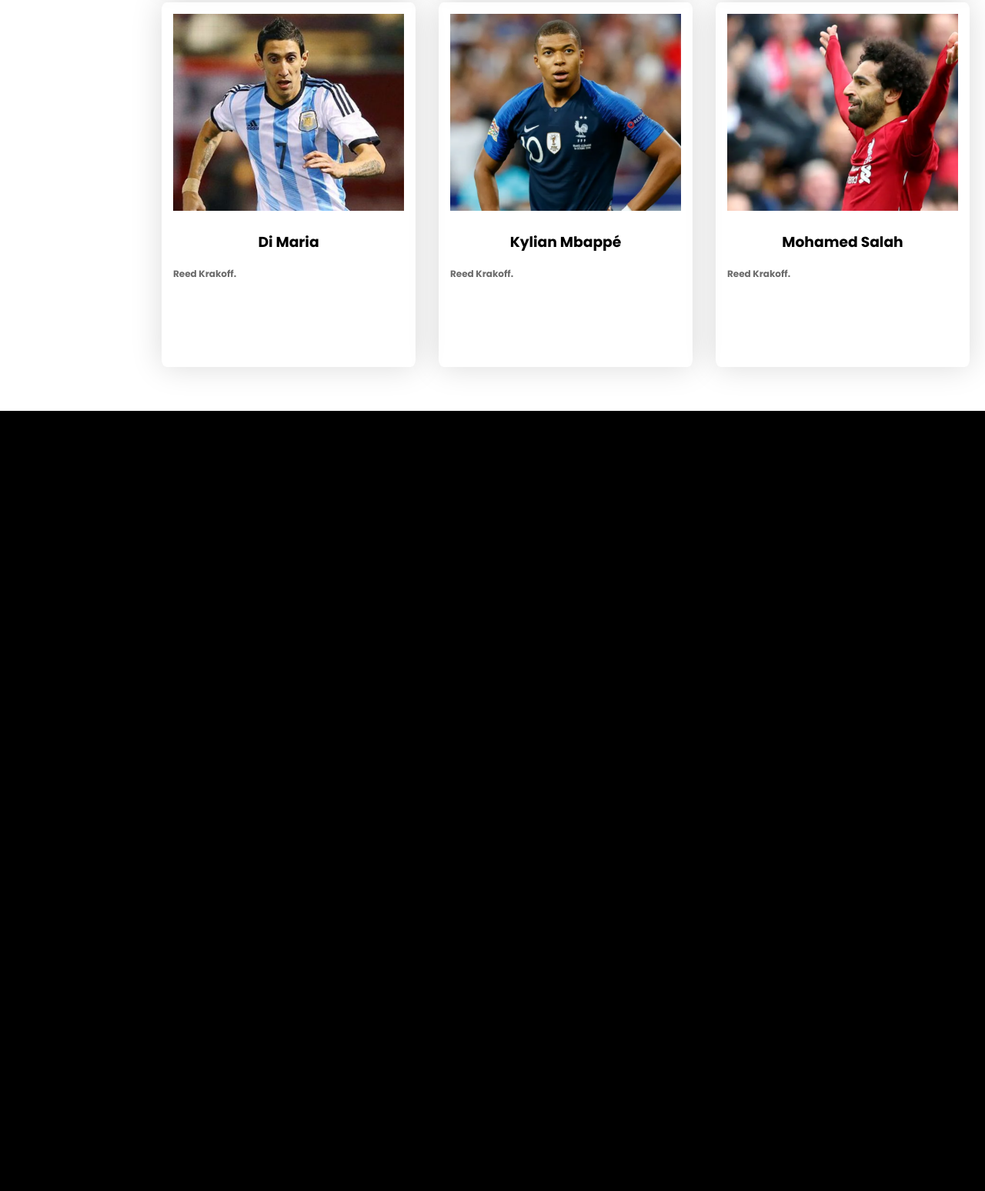
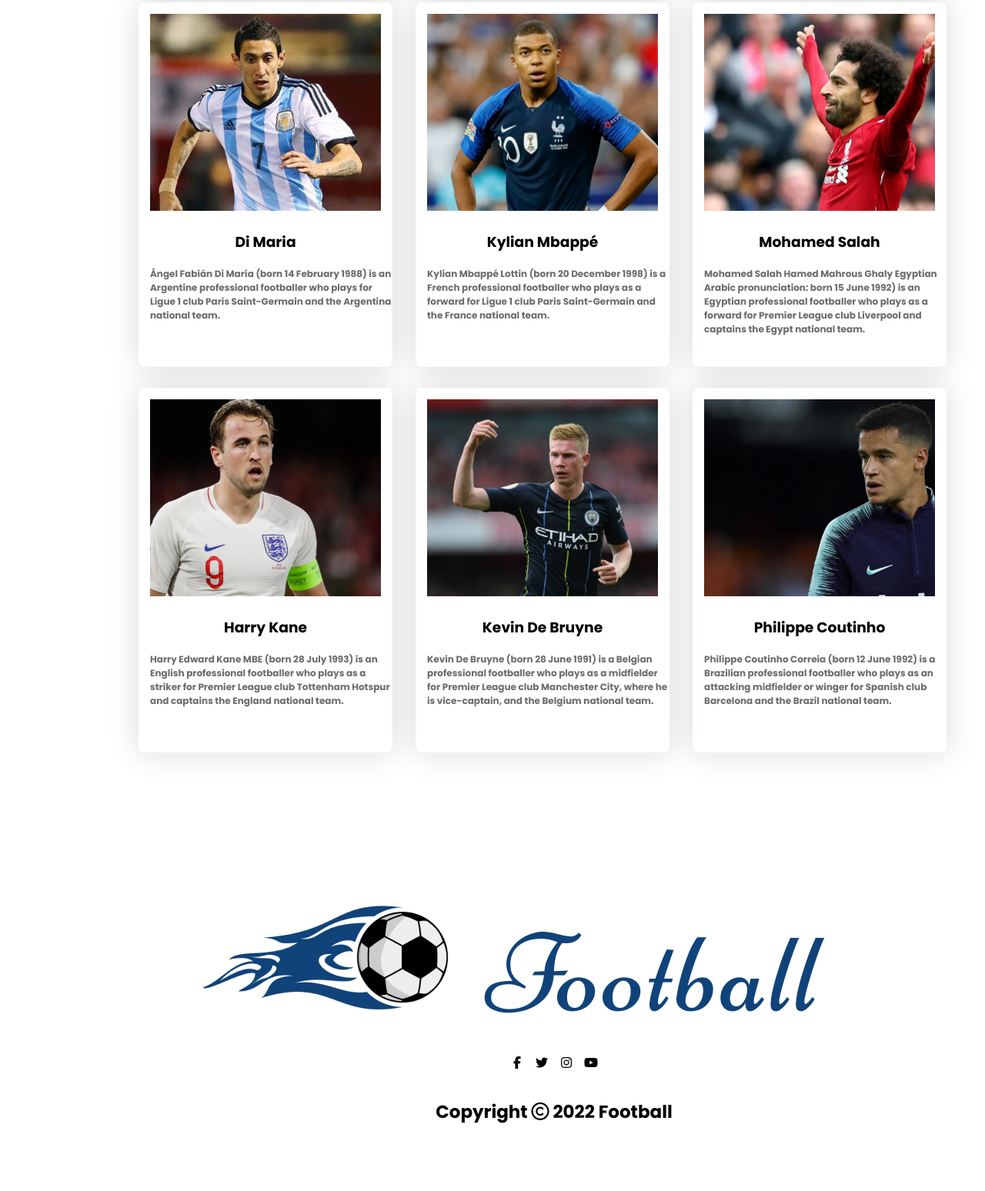
Before and after one commit to sojibdebnath/Assignment-2, a plain HTML site: page index.html in a window 1280 px wide. Shown: the part 1776-3324 px from the top of the page at 77% size. Before the commit the page ends 2310 px from the top, so only its background shows below. Drawn offline with Linux system fonts and the light colour scheme.

Commit message:
second add

```diff
--- a/index.html
+++ b/index.html
@@ -81,7 +81,8 @@
                     </div>
                     <div class="player-detail">
                         <h3 class="player-title">Paulo Dybala</h3>
-                        <p class="player-author">Reed Krakoff.</p>
+                        <p class="player-author">Paulo Exequiel Dybala is an Argentine professional footballer who plays
+                            as a forward for Serie A club Juventus and the Argentina national team.</p>
 
                     </div>
                 </div>
@@ -91,7 +92,10 @@
                     </div>
                     <div class="player-detail">
                         <h3 class="player-title">Mesut Ozil </h3>
-                        <p class="player-author">Reed Krakoff.</p>
+                        <p class="player-author">Mesut Özil is a German professional footballer who plays as an
+                            attacking midfielder for Süper Lig club Fenerbahçe. Nicknamed "The Assist King", Özil is
+                            known for his technical skills, creativity, agility, and finesse. He has also played as a
+                            wide midfielder in his career.</p>
 
                     </div>
                 </div>
@@ -101,7 +105,9 @@
                     </div>
                     <div class="player-detail">
                         <h3 class="player-title">Mauro Icardi </h3>
-                        <p class="player-author">Reed Krakoff.</p>
+                        <p class="player-author">Mauro Emanuel Icardi (Spanish pronunciation: [ˈmawɾo emaˈnwel iˈkaɾði];
+                            born 19 February 1993) is an Argentine professional footballer who plays as a striker for
+                            Ligue 1 club Paris Saint-Germain and the Argentina national team.</p>
 
                     </div>
                 </div>
@@ -111,7 +117,9 @@
                     </div>
                     <div class="player-detail">
                         <h3 class="player-title">Di Maria</h3>
-                        <p class="player-author">Reed Krakoff.</p>
+                        <p class="player-author">Ángel Fabián Di María (born 14 February 1988) is an Argentine
+                            professional footballer who plays for Ligue 1 club Paris Saint-Germain and the Argentina
+                            national team.</p>
 
                     </div>
                 </div>
@@ -121,7 +129,9 @@
                     </div>
                     <div class="player-detail">
                         <h3 class="player-title">Kylian Mbappé</h3>
-                        <p class="player-author">Reed Krakoff.</p>
+                        <p class="player-author">Kylian Mbappé Lottin (born 20 December 1998) is a French professional
+                            footballer who plays as a forward for Ligue 1 club Paris Saint-Germain and the France
+                            national team.</p>
 
                     </div>
                 </div>
@@ -131,7 +141,45 @@
                     </div>
                     <div class="player-detail">
                         <h3 class="player-title">Mohamed Salah</h3>
-                        <p class="player-author">Reed Krakoff.</p>
+                        <p class="player-author">Mohamed Salah Hamed Mahrous Ghaly Egyptian Arabic pronunciation: born
+                            15 June 1992) is an Egyptian professional footballer who plays as a forward for Premier
+                            League club Liverpool and captains the Egypt national team. </p>
+
+                    </div>
+                </div>
+                <div class="player">
+                    <div class="player-banner">
+                        <img src="images/players/player-10.png" alt="">
+                    </div>
+                    <div class="player-detail">
+                        <h3 class="player-title">Harry Kane</h3>
+                        <p class="player-author">Harry Edward Kane MBE (born 28 July 1993) is an English professional
+                            footballer who plays as a striker for Premier League club Tottenham Hotspur and captains the
+                            England national team.</p>
+
+                    </div>
+                </div>
+                <div class="player">
+                    <div class="player-banner">
+                        <img src="images/players/player-11.png" alt="">
+                    </div>
+                    <div class="player-detail">
+                        <h3 class="player-title">Kevin De Bruyne</h3>
+                        <p class="player-author">Kevin De Bruyne (born 28 June 1991) is a Belgian professional
+                            footballer who plays as a midfielder for Premier League club Manchester City, where he is
+                            vice-captain, and the Belgium national team.</p>
+
+                    </div>
+                </div>
+                <div class="player">
+                    <div class="player-banner">
+                        <img src="images/players/player-12.png" alt="">
+                    </div>
+                    <div class="player-detail">
+                        <h3 class="player-title">Philippe Coutinho</h3>
+                        <p class="player-author">Philippe Coutinho Correia (born 12 June 1992) is a Brazilian
+                            professional footballer who plays as an attacking midfielder or winger for Spanish club
+                            Barcelona and the Brazil national team.</p>
 
                     </div>
                 </div>
@@ -149,6 +197,24 @@
                     -------------
                         ------------->
     <footer>
+        <div class="footer-adding">
+            <div class="logo-add">
+                <img class="logo" src="images/Logo.png" alt="">
+            </div>
+
+            <div class="icon">
+                <i class="fab fa-facebook-f icon"></i>
+                <i class="fab fa-twitter icon"></i>
+                <i class="fab fa-instagram icon"></i>
+                <i class="fab fa-youtube icon"></i>
+            </div>
+
+
+            <div class="copyright">
+                <p class="text">Copyright <i class="far fa-copyright"></i> 2022 Football</p>
+            </div>
+
+        </div>
 
     </footer>
     <!-----------
--- a/styles/style.css
+++ b/styles/style.css
@@ -40,7 +40,14 @@ body{
     color: white;
     font-weight: 700;
     border-radius: 5px;
+    transition: transform 1s;
 }
+.link-button:hover{
+    display: block;
+    transform: translate(20px);
+
+}
+
 .top-players{
     padding-left: 102px;
 }
@@ -55,8 +62,8 @@ body{
 
 .container{
     background-color: #FFFFFF;
-    width: 1380px;
-    padding: 30px;
+    width: 1440px;
+    padding-top: 30px;
     margin-top: 0px;
 }
 
@@ -96,3 +103,35 @@ text-align: center;
     font-size: 12px;
     padding-left: 15px;
 }
+/* -----------------
+                    footer style
+                                -------------------*/
+   .footer-adding{
+       background-color: #FFFFFF;
+       width: 1440px;
+       padding-top: 158px;
+       padding-bottom: 63px;
+       margin-top: 0px;
+
+
+       }
+
+   .logo{
+      padding-left: 250px;
+   }
+   .icon{
+     display: flex;
+     justify-content: center;
+   }
+   .fab{
+    width: 32px;
+    height: 32px;
+    margin-top: 0px;
+     margin-bottom: 0px;
+   }
+   .text{
+       font-size: 23px;
+       text-align: center;
+
+
+   }
```
